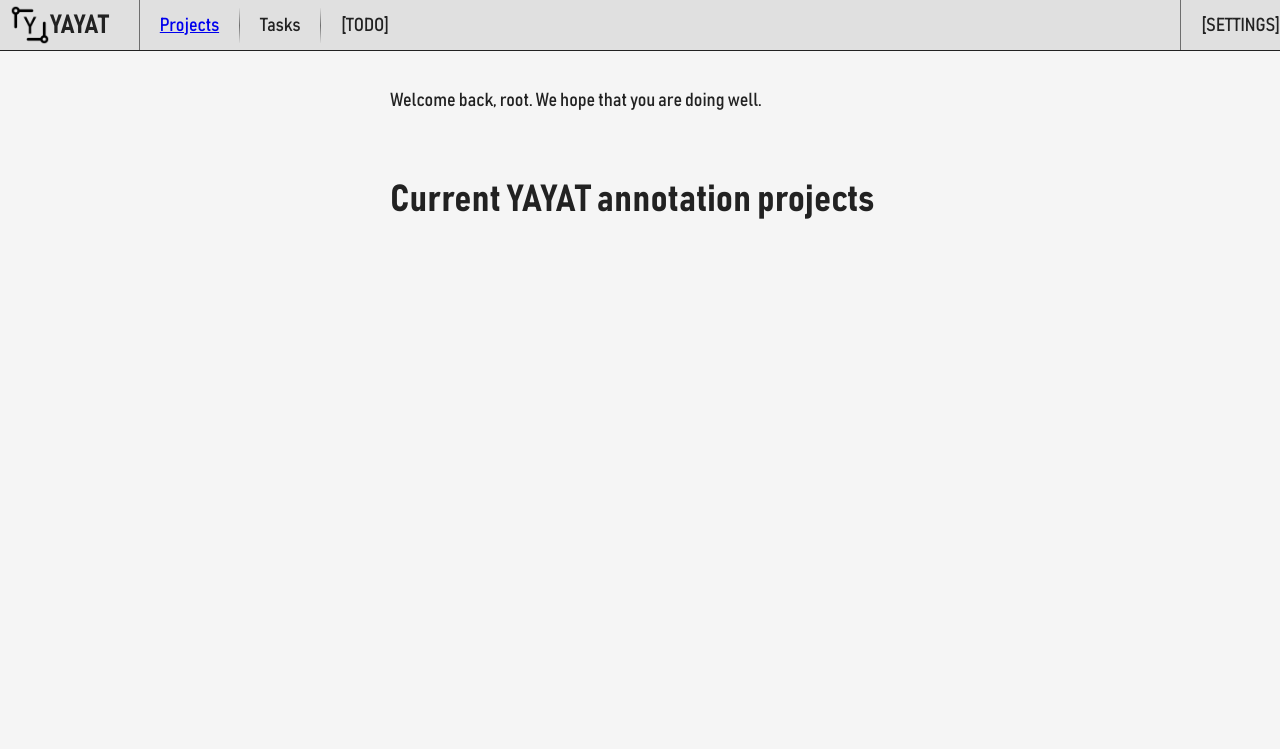
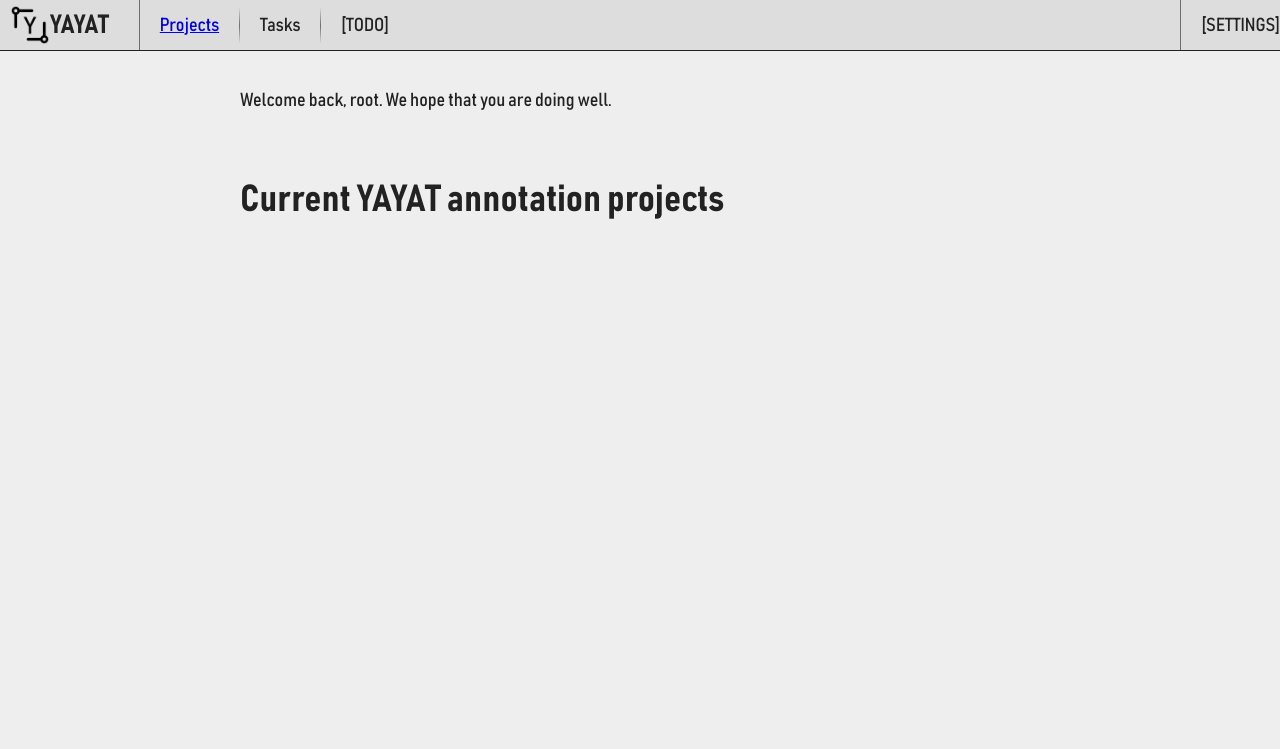
Before and after one commit to Unknown6656-Megacorp/YAYAT, a Flask app: page /yayat/projects/ in a window 1280 px wide. Shown: the top 749 px of the page. Run offline with Flask 2, Linux system fonts and the light colour scheme.

Commit message:
minor UI updates

```diff
--- a/static/css/common.css
+++ b/static/css/common.css
@@ -9,14 +9,15 @@
     --font-size: 14pt;
 
     --color-foreground: #222;
-    --color-background: whitesmoke;
-    --color-toolbars: #e0e0e0;
+    --color-background: #eee;
+    --color-element: #fff;
+    --color-toolbars: #ddd;
     --color-inline-code: #bbb;
 
     --header-height: 50px;
     --footer-height: 30px;
 
-    --main-content-width: 500px;
+    --main-content-width: 800px;
 
     --border-radius: 6px;
 
@@ -56,6 +57,7 @@
 
 :root,
 body {
+    min-width: calc(50px + var(--main-content-width));
     overflow: hidden;
     padding: 0px;
     margin: 0px;
@@ -150,6 +152,9 @@
 
 body page-container main {
     min-width: var(--main-content-width);
+    flex-direction: column;
     margin: 20px auto;
     padding: 0px 30px;
+    display: flex;
+    flex: 1;
 }
```
